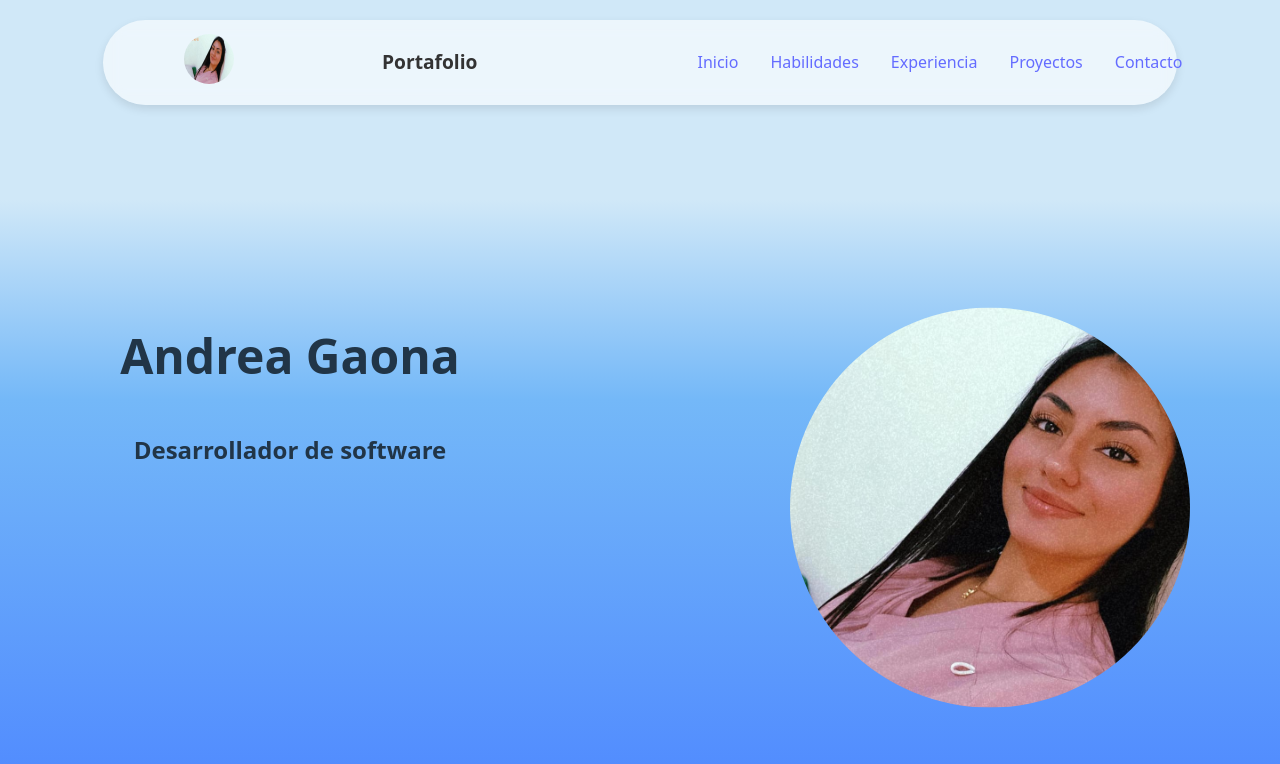
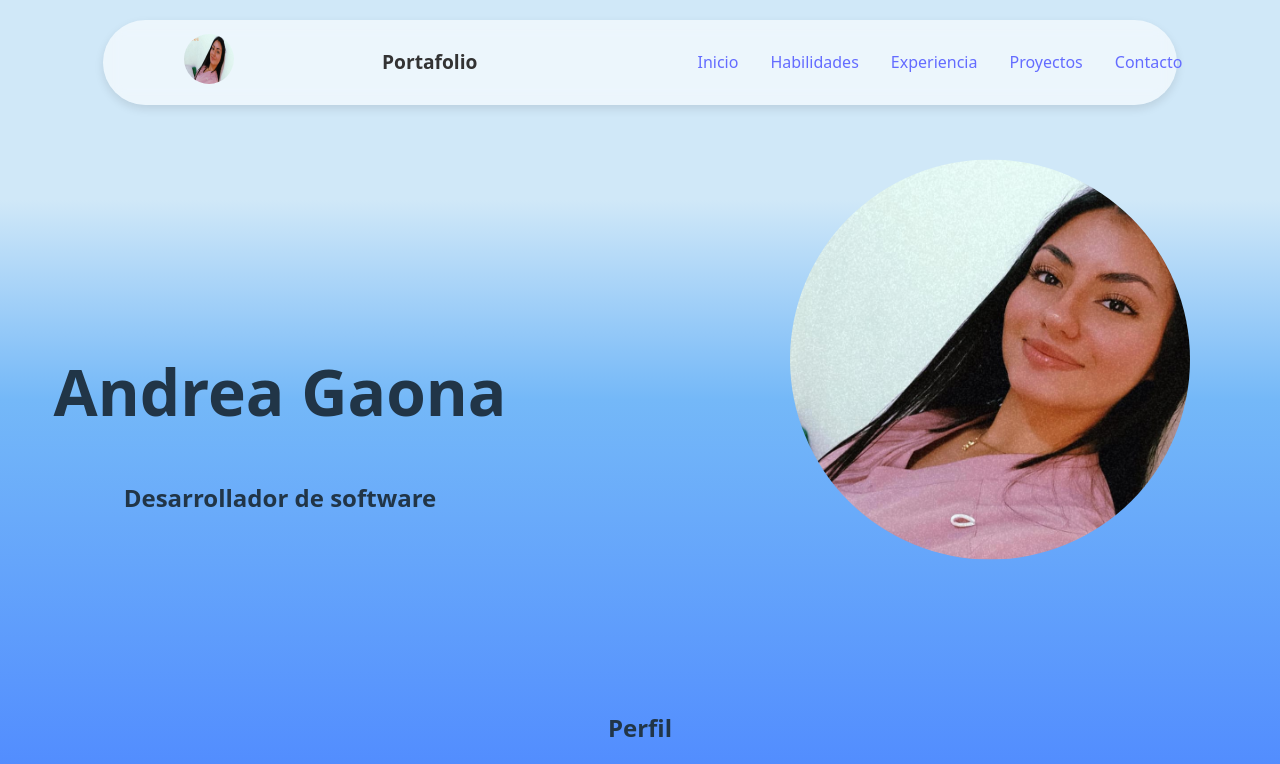
Before and after one commit to Andreagaona14/Portfolio-React-AG, a React (Vite) app: page / in a window 1280 px wide. Shown: the top 764 px of the page. Built offline with nearby package versions, Linux system fonts and the light colour scheme.

Commit message:
Mejoras en el Inicio

```diff
--- a/src/Components/Pages/Home/Home.css
+++ b/src/Components/Pages/Home/Home.css
@@ -1,18 +1,23 @@
 .homeSection {
   display: flex;
-  justify-content: space-between; /* Espaciado entre el texto y la imagen */
-  align-items: center;
-  flex-direction: row;
-  gap: 50px;
-  padding: 50px;
+  flex-direction: column; /* Acomoda en columna */
+  align-items: center; /* Centra horizontalmente */
+  justify-content: center; /* Centra verticalmente */
+  height: 60vh; /* Ajusta la altura */
+  margin-top: 80px; /* Baja el contenedor */
+  padding-top: 50px; /* Espacio interno arriba */
 }
 
-.titles{
+
+.titles {
   display: flex;
   flex-direction: column;
-align-items: flex-start;
-justify-content: center;
+  align-items: center;
+  text-align: center;
+  gap: 10px;
+  margin-right: 60%;
 }
+
 
 .animated-container {
 display: flex;
@@ -20,15 +25,15 @@ flex-direction: column;
 align-items: center;
 text-align: center;
 gap: 20px;
-margin-top: 200px;
 }
 
 .animated-title {
-font-size: 3rem;
+font-size: 4rem;
 font-weight: bold;
 text-align: center;
 margin: 0;
 padding: 0;
+left: 60px;
 }
 
 .animated-img {
@@ -36,15 +41,17 @@ width: 400px;
   height: 400px;
   border-radius: 50%;
   object-fit: cover;
-position: relative;
-left: 700px;
-top: -200px;
+  position: absolute; /* Usar posicionamiento absoluto */
+  right: 90px; /* Ajusta la distancia desde la derecha */
+  top: 170px; /* Sube la imagen ajustando este valor */
+  z-index: 1; /* Asegura que la imagen esté por encima de otros elementos */
 }
 
 
 .titleProfession{
-font-size: 1.5rem;
+font-size: 2rem;
 display: inline;
+top: 200px;
 }
 
 .imgHome  img{
```
Lines whose indentation alone changed are shown as unchanged.
